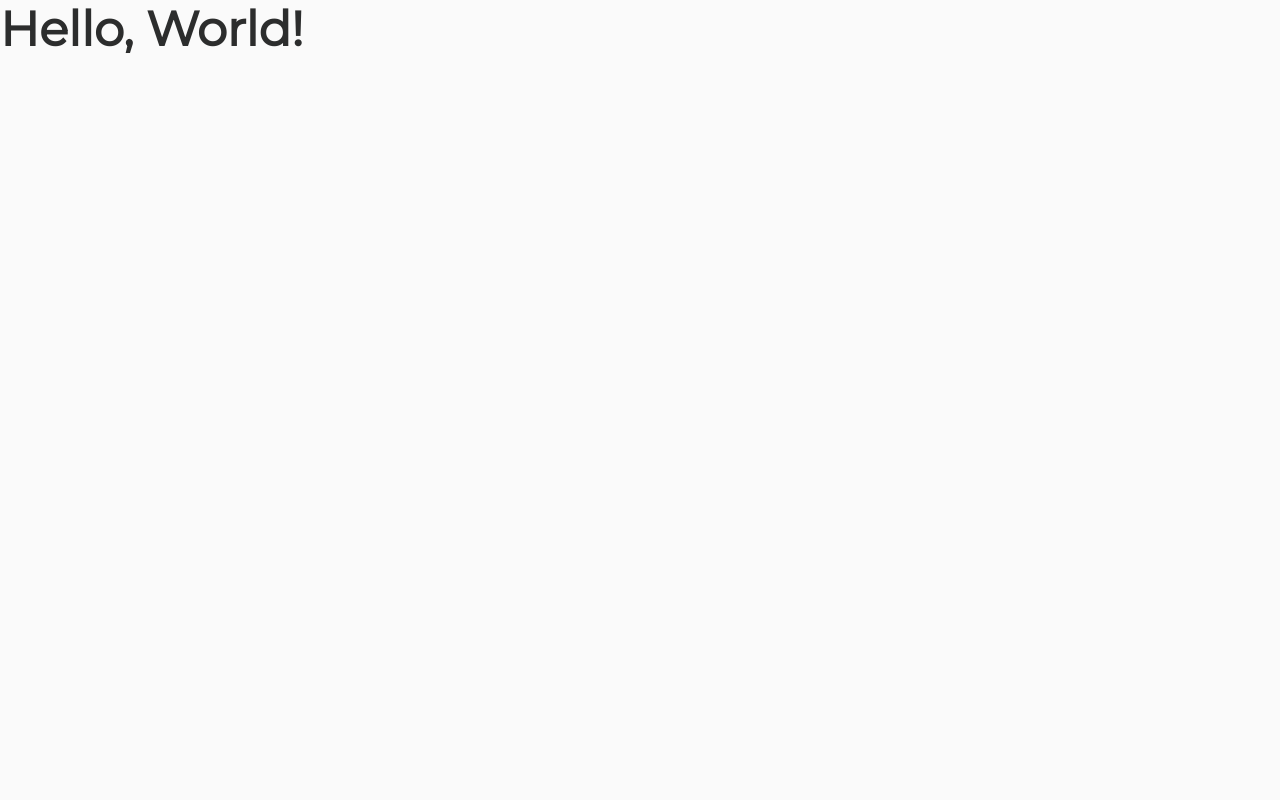
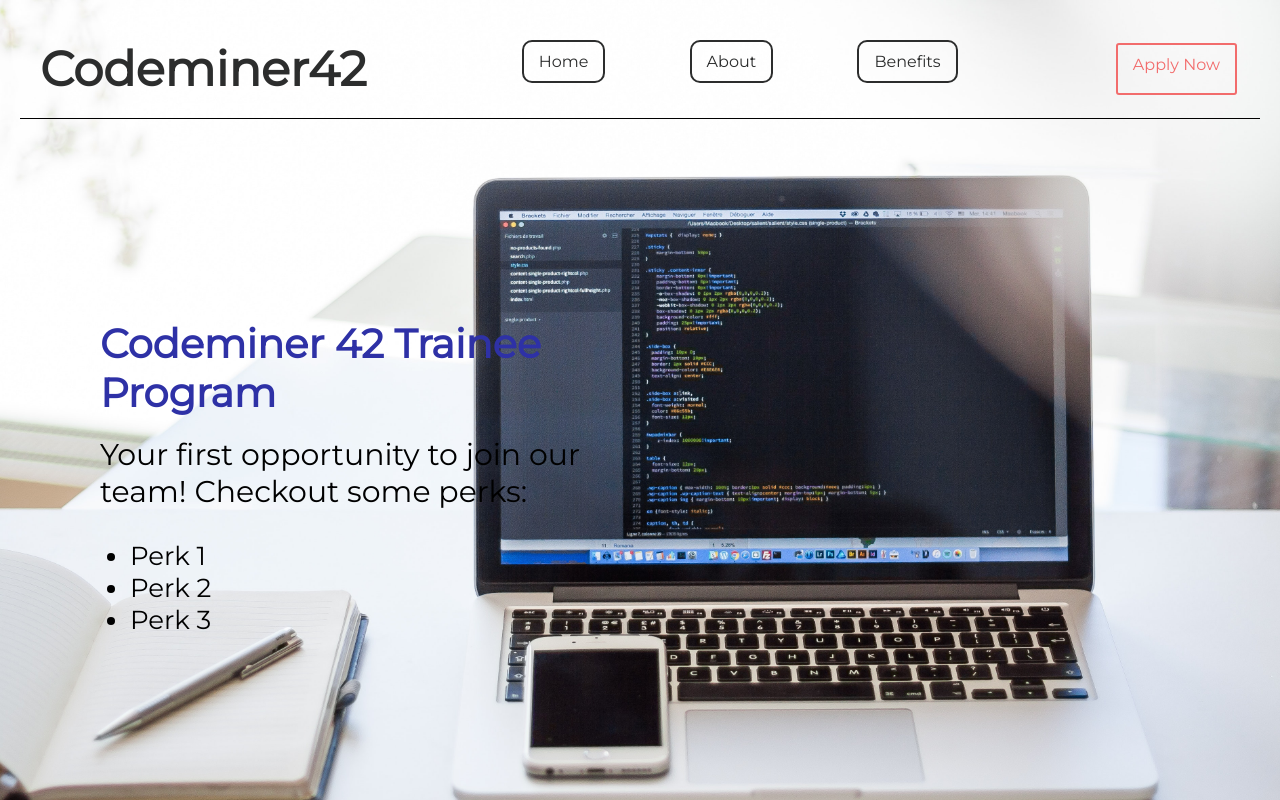
Before and after one commit to henriqueh146/trainee-page, a plain HTML site: page src/index.html in a window 1280 px wide. Drawn offline with Linux system fonts and the light colour scheme.

Commit message:
Main part of the landing page: nav menu, hero image and header.

```diff
--- a/src/index.html
+++ b/src/index.html
@@ -9,6 +9,28 @@
     <title>Web App</title>
   </head>
   <body>
-    <h1>Hello, World!</h1>
+    <header>
+      <h1>Codeminer42</h1>
+      <nav>
+        <ul class="nav-menu">
+          <li class = "base-button button--secondary"><a>Home</a></li>
+          <li class = "base-button button--secondary"><a>About</a></li>
+          <li class = "base-button button--secondary"><a>Benefits</a></li>
+        </ul>
+      </nav>
+      <a class = "base-button button--primary">Apply Now</a>
+    </header>
+    <section class="title">
+      <h2>Codeminer 42 Trainee Program</h2>
+      <br>
+      <p>Your first opportunity to join our team! Checkout some perks:<p>
+      <ul>
+        <li>Perk 1</li>
+        <li>Perk 2</li>
+        <li>Perk 3</li>
+      </ul>
+    </section>
+    <main></main>
+    <footer></footer>
   </body>
 </html>
--- a/src/styles/index.css
+++ b/src/styles/index.css
@@ -1,5 +1,32 @@
 @import 'generic/_box-sizing.css';
 @import 'generic/_resets.css';
+
+body {
+  background-image: url(../images/hero-image.jpg);
+  background-repeat: no-repeat;
+  background-size: cover;
+}
+
+header {
+  margin: 20px 20px;
+  padding: 20px 20px;
+  border-bottom: 1px solid black;
+  display: flex;
+  justify-content: space-between;
+}
+
+h1 {
+  display: inline-block;
+}
+
+.nav-menu {
+  list-style: none;
+}
+
+.nav-menu li {
+  display: inline-block;
+  margin: 0px 40px;
+}
 
 .base-button {
   border: 2px solid;
@@ -154,3 +181,18 @@
   border-color: var(--light-green);
   color: var(--dark-green);
 }
+
+.title {
+  margin: 100px;
+  margin-top: 200px;
+  width: 500px;
+}
+
+.title p{
+  font-size: 30px;
+}
+
+.title ul{
+  margin: 30px;
+  font-size: 26px;
+}
```
Also changed, not shown: src/images/hero-image.jpg (added).
